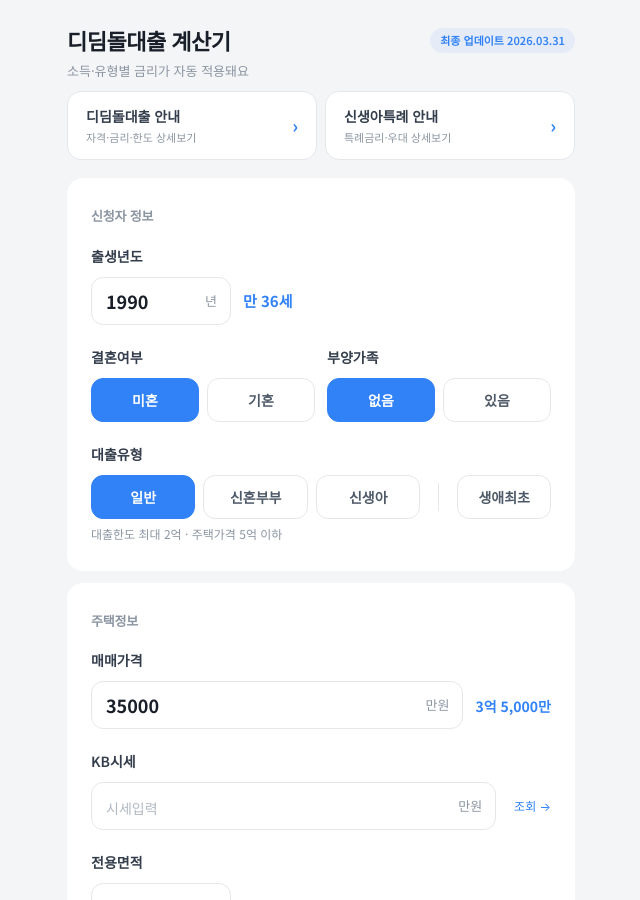
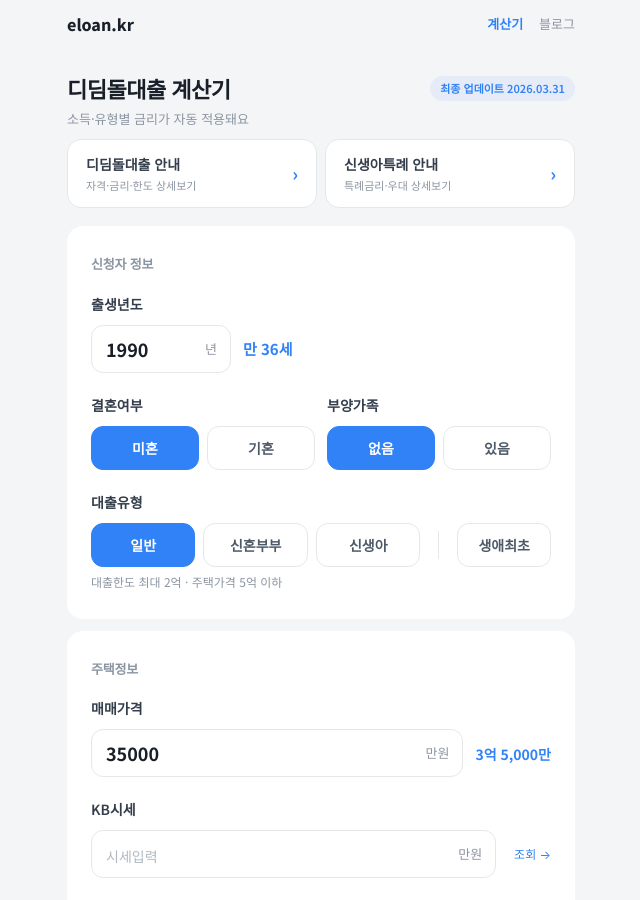
Before and after one commit to yoorimint/elaon, a Jekyll site: the page index.html, which Jekyll copies as it is, in a window 1280 px wide and 900 px high. Shown: the whole window, without its empty margins (319-959 px from the left). Built offline with Jekyll 4.4.1, drawn with Linux system fonts in a browser that asks for light colours.

Commit message:
계산기 상단에 네비게이션 추가 (eloan.kr 로고 + 계산기/블로그 링크)
https://claude.ai/code/session_01AeScFBHDXkrZb7rEK2TTyS

```diff
--- a/index.html
+++ b/index.html
@@ -131,6 +131,14 @@ body{font-family:'Noto Sans KR',-apple-system,sans-serif;background:#F4F5F7;colo
 <body>
 
 <div class="wrap">
+
+<div style="display:flex;justify-content:space-between;align-items:center;padding:12px 0">
+  <a href="/" style="font-size:16px;font-weight:800;color:#191F28;text-decoration:none">eloan.kr</a>
+  <nav style="display:flex;gap:16px">
+    <a href="/" style="font-size:13px;font-weight:600;color:#3182F6;text-decoration:none">계산기</a>
+    <a href="/blog/" style="font-size:13px;font-weight:500;color:#8B95A1;text-decoration:none">블로그</a>
+  </nav>
+</div>
 
 <div class="header">
   <div class="header-top">
```
